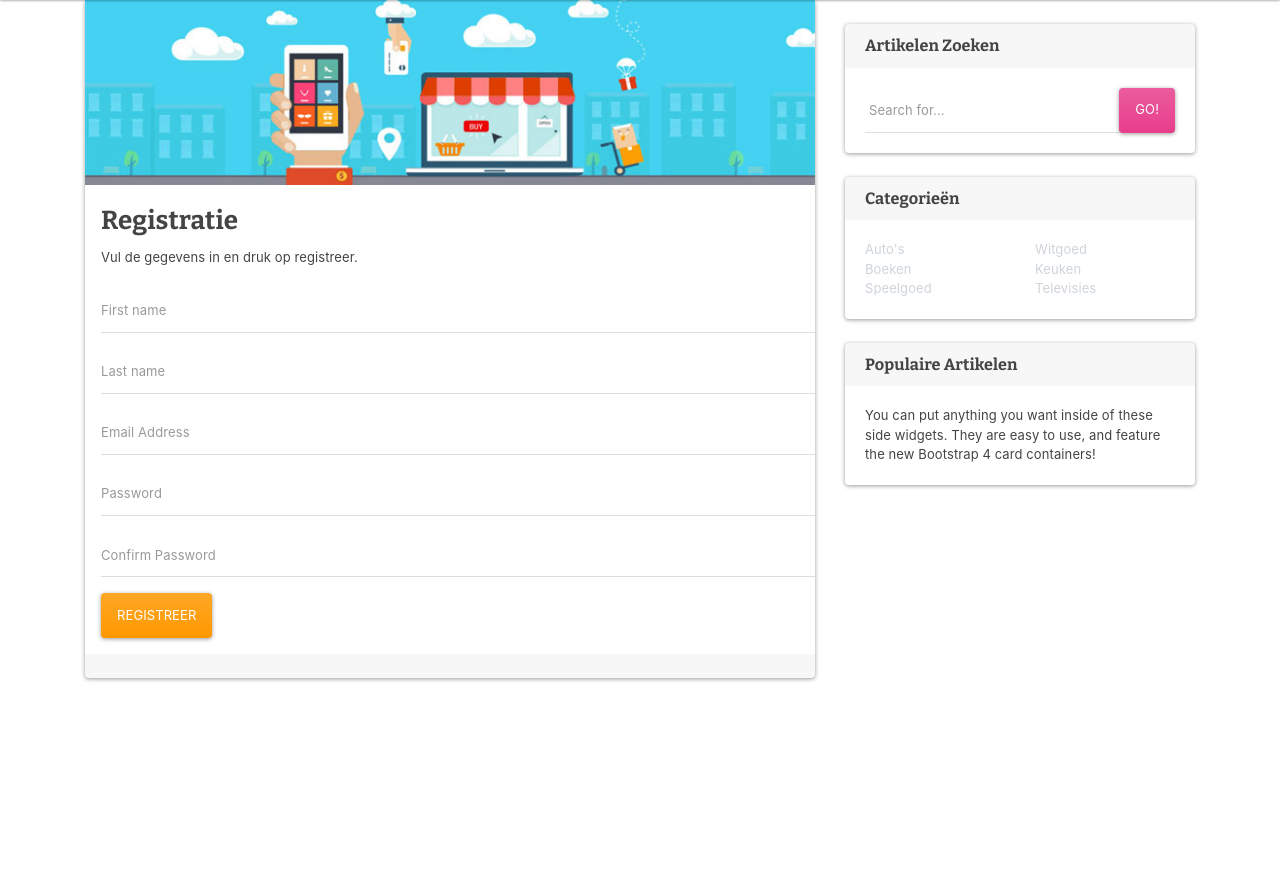
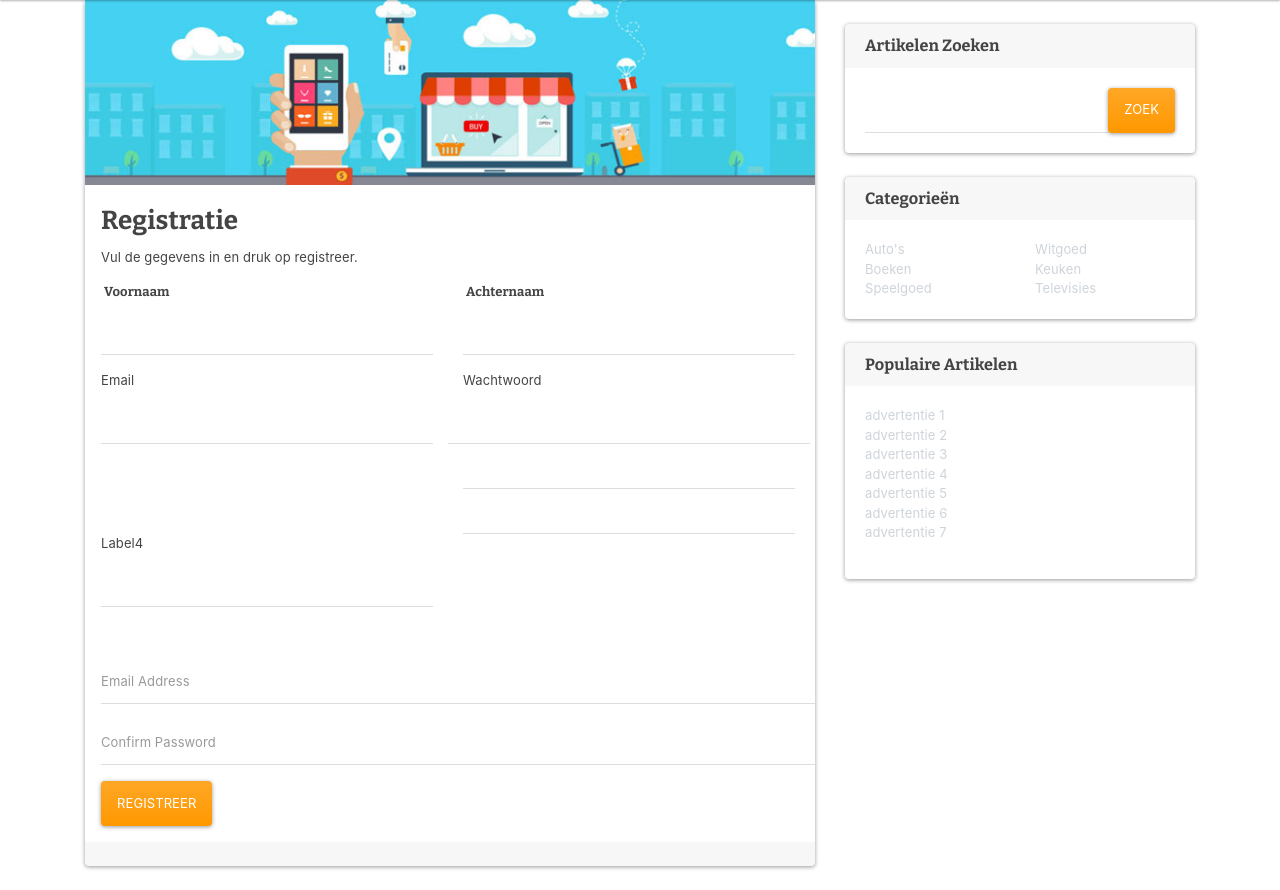
Before and after one commit to BasvanEvelingen/Weekopdracht_6, a PHP site: page /registration.php in a window 1280 px wide. Shown: the part 60-950 px from the top of the page. Before the commit the page ends 742 px from the top, so only its background shows below. Run offline with PHP 8.4, Linux system fonts and the light colour scheme; some libraries are stand-ins or nearby versions; some web fonts are replaced.

Commit message:
3e commit user class aangepast, formulieren aangepast

```diff
--- a/css/custom.css
+++ b/css/custom.css
@@ -1,6 +1,10 @@
 h1, h2, h3, h4, h5, h6 {
     font-family: Bitter,sans-serif;
     font-weight: 700;
+}
+h6 {
+  padding: 0;
+  margin: 3px;
 }
 .topnavigatie {
     max-height: 60px;
--- a/includes/footer.php
+++ b/includes/footer.php
@@ -8,6 +8,7 @@
 
     <script src="js/jquery.js"></script>
     <script src="js/bootstrap.bundle.min.js"></script>
+    <script src="js/custom.js"></script>
 
   </body>
 
--- a/includes/header.php
+++ b/includes/header.php
@@ -12,6 +12,7 @@
     <link href="css/basmateria.css" rel="stylesheet">
     <link href="css/custom.css" rel="stylesheet">
 
+
   </head>
 
   <body>
--- a/includes/sidebar.php
+++ b/includes/sidebar.php
@@ -6,9 +6,9 @@
   <h5 class="card-header">Artikelen Zoeken</h5>
   <div class="card-body">
     <div class="input-group">
-      <input type="text" class="form-control" placeholder="Search for...">
+      <input type="text" class="form-control" placeholder="">
       <span class="input-group-btn">
-        <button class="btn btn-secondary" type="button">Go!</button>
+        <button class="btn btn-warning" type="button">Zoek</button>
       </span>
     </div>
   </div>
@@ -55,6 +55,15 @@
 <div class="card my-4">
   <h5 class="card-header">Populaire Artikelen</h5>
   <div class="card-body">
-    You can put anything you want inside of these side widgets. They are easy to use, and feature the new Bootstrap 4 card containers!
+    <ul class="list-unstyled">
+    <li><a href="#">advertentie 1</a></li>
+    <li><a href="#">advertentie 2</a></li>
+    <li><a href="#">advertentie 3</a></li>
+    <li><a href="#">advertentie 4</a></li>
+    <li><a href="#">advertentie 5</a></li>
+    <li><a href="#">advertentie 6</a></li>
+    <li><a href="#">advertentie 7</a></li>
+
+    </ul>
   </div>
 </div>
--- a/registration.php
+++ b/registration.php
@@ -2,13 +2,10 @@
  <?php
  include "includes/header.php";
  ?>
-
  <!-- Navigation -->
   <?php
   include "includes/navigation.php";
   ?>
-
-
     <!-- Page Content -->
     <div class="container">
 
@@ -23,19 +20,55 @@
             <div class="card-body cbody">
               <h2 class="card-title">Registratie</h2>
               <p class="card-text">Vul de gegevens in en druk op registreer.</p>
+              <div class="row">
+                    <div class="col-sm-6 form-group">
+                        <label><h6>Voornaam</h6></label>
+                        <input type="text" name="name" id="name" tabindex="1" class="form-control">
+                    </div>
+                    <div class="col-sm-6 form-group">
+                        <label><h6>Achternaam</h6></label>
+                        <input type="text" name="surname" id="surname" tabindex="2" class="form-control" value="">
+                    </div>
+                    <div class="col-sm-6 form-group">
+                        <label>Email</label>
+                        <input type="email" name="email" id="email" tabindex="3" class="form-control">
+                    </div>
+                    <div class="col-sm-6">
+                        <div class="row">
+                            <label class="col-sm-12">Wachtwoord</label>
+                            <input type="password" name="password" id="password2" tabindex="2" class="form-control" ">
+                        </div>
+                        <div class="row">
+                            <div class="col-sm-12 col-sm-6">
+                                <input class="form-control" type="text"/>
+                            </div>
+                            <div class="col-sm-12 col-sm-6">
+                                <input class="form-control" type="text"/>
+                            </div>
+                        </div>
+                    </div>
+                    <div class="col-sm-6 form-group">
+                        <label>Label4</label>
+                        <input class="form-control" type="text"/>
+                    </div>
+                </div>
+
+
+
+
+
+
+
             </div>
             <div class="cbody">
             <div class="form-group">
-              <input type="text" name="name" id="name" tabindex="1" class="form-control" placeholder="First name" value="">
-            </div>
+           </div>
             <div class="form-group">
-              <input type="text" name="surname" id="surname" tabindex="1" class="form-control" placeholder="Last name" value="">
             </div>
             <div class="form-group">
               <input type="email" name="email" id="email" tabindex="1" class="form-control" placeholder="Email Address" value="">
             </div>
             <div class="form-group">
-              <input type="password" name="password" id="password2" tabindex="2" class="form-control" placeholder="Password">
             </div>
             <div class="form-group">
               <input type="password" name="confirm-password" id="confirm-password" tabindex="2" class="form-control" placeholder="Confirm Password">
```
Also changed, not shown: test.php (added, +42 -0 lines), lib/category.php (added).
